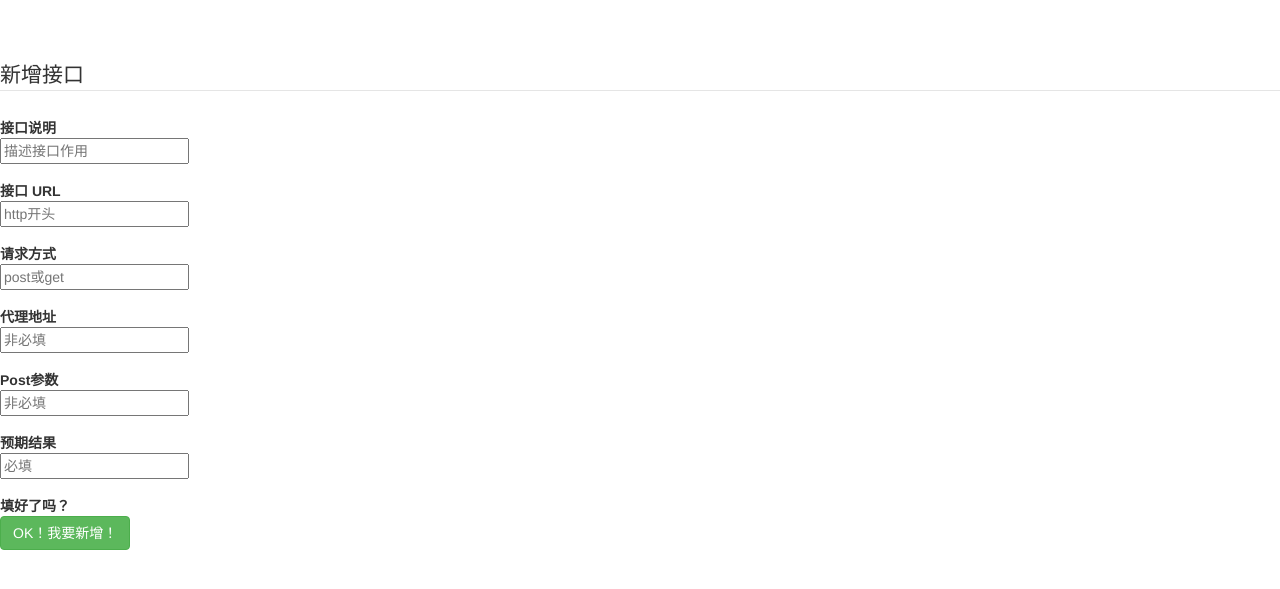
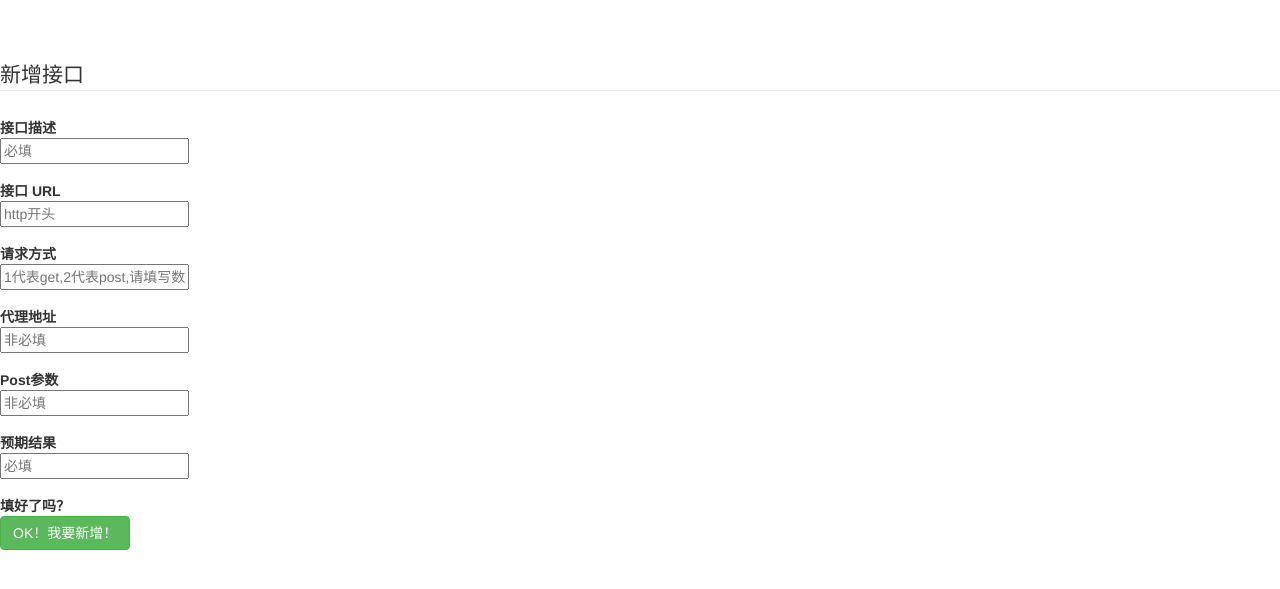
Before and after one commit to water4168/interface_scanner, a Django app: page /createone/ in a window 1280 px wide. Shown: the top 589 px of the page. Run offline with Django 3.2, Linux system fonts and the light colour scheme; a user stored in the database is signed in; some libraries are stand-ins or nearby versions.

Commit message:
'created_done'

```diff
--- a/interfacescanner/models.py
+++ b/interfacescanner/models.py
@@ -18,7 +18,7 @@ class InterFace(models.Model):
     postdata = models.CharField(max_length=200, verbose_name=u'post参数', blank=True) #blank是否为空
     expection = models.CharField(max_length=200, verbose_name=u'预期响应')
     created_time = models.DateTimeField(auto_now_add=True)
-    method = models.ForeignKey(Method, verbose_name=u'请求方式')
+    method = models.ForeignKey(Method,verbose_name=u'请求方式')
     station = models.BooleanField(default=False, verbose_name="是否有效")
 
     class Meta:
--- a/interfacescanner/views.py
+++ b/interfacescanner/views.py
@@ -9,7 +9,7 @@ from django.contrib.auth.decorators import login_required
 from django.http import HttpResponse, HttpResponseRedirect
 from django.contrib.auth.models import User
 from .forms import LoginForm, InterfaceForm
-from .models import InterFace
+from .models import InterFace, Method
 from pure_pagination import Paginator, EmptyPage, PageNotAnInteger
 # Create your views here.
 
@@ -142,33 +142,42 @@ def Verify(request):
 @login_required
 def createone(request):
     if request.method == "GET":
-        return render(request, 'new_interface.html', {})
+        form = InterfaceForm()
+        return render(request, 'new_interface.html', {"interface_form": form})
 
     if request.method == "POST":
 
         form = InterfaceForm(request.POST)
 
         if form.is_valid():
-            interface_dec = request.POST.get("interface_name", "new")
+            interface_dec = request.POST.get("name", "")
             interface_url = request.POST.get("theurl", "")
             if InterFace.objects.filter(theurl=interface_url):
-                return render(request, "new_interface.html", {"form": form, "msg": "url已存在"})
+                return render(request, "new_interface.html", {"interface_form": form, "msg": "url已存在"})
             interface_meth = request.POST.get("method", "")
             interface_pro = request.POST.get("proxy", "")
             interface_data = request.POST.get("postdata", "")
             interface_exp = request.POST.get("expection", "")
 
             newInterface = InterFace()
+
             newInterface.name = interface_dec
             newInterface.theurl = interface_url
-            newInterface.method = interface_meth
+            if interface_meth =='1':
+                method = Method.objects.get(pk=1)
+                newInterface.method = method
+            else:
+                method = Method.objects.get(pk=2)
+                newInterface.method = method
+
             newInterface.proxy = interface_pro
             newInterface.postdata = interface_data
             newInterface.expection = interface_exp
             newInterface.station = False
             newInterface.save()
 
-            return render(request, 'list.html', {"msg": "提交成功"})
+            response = HttpResponseRedirect('/list/')
+            return response
 
         else:
             return render(request, "new_interface.html", {"interface_form": form, "msg": "表单错误"})
--- a/templates/new_interface.html
+++ b/templates/new_interface.html
@@ -1,9 +1,8 @@
 <!DOCTYPE html>
-<html lang="en">
+<html lang="zh">
 <head>
     <meta charset="UTF-8">
     <title>新增接口页面</title>
-
     <link href="http://cdn.bootcss.com/twitter-bootstrap/2.0.4/css/bootstrap.min.css" rel="stylesheet">
     <style>
       body {
@@ -41,85 +40,84 @@
     </style>
      <link href="http://cdn.bootcss.com/twitter-bootstrap/2.0.4/css/bootstrap-responsive.min.css" rel="stylesheet">
 </head>
+
 <body>
-
   <form action="{% url "interfacescanner:create_one" %}" method="post" class="form-horizontal" autocomplete="off">
-
       <div id="legend" class="">
         <legend class="">新增接口</legend>
       </div>
+
     <div class="control-group">
           <!-- Text input-->
-          <label class="control-label" for="input01">接口说明</label>
-          <div class="controls" >
-            <input type="text" placeholder="描述接口作用" class="input-xlarge" name="interface_name" value="{{ interface_form.interface_name.value }}">
+          <label class="control-label" for="input01">接口描述</label>
+          <div class="controls" {% if interface_form.errors.expection %}errorput{% endif %}>
+            <input type="text" placeholder="必填" class="input-xlarge" name="name" >
             <p class="help-block"></p>
           </div>
     </div>
+
 
     <div class="control-group">
           <!-- Text input-->
           <label class="control-label" for="input01">接口 URL</label>
           <div class="controls" {% if interface_form.errors.theurl %}errorput{% endif %}>
-            <input type="text" placeholder="http开头" class="input-xlarge" name="theurl" value="{{ interface_form.theurl.value }}">
+            <input type="text" placeholder="http开头" class="input-xlarge" name="theurl">
             <p class="help-block"></p>
           </div>
     </div>
 
 
-
     <div class="control-group">
-
-
       <label class="control-label" for="input01">请求方式</label>
       <div class="controls" {% if interface_form.errors.method %}errorput{% endif %}>
-         <input type="text" placeholder="post或get" class="input-xlarge" name="method" value="{{ interface_form.method.value }}">
-         <p class="help-block"></p>
-      </div>
-
-    </div>
-
-    <div class="control-group">
-
-          <!-- Text input-->
-          <label class="control-label" for="input01">代理地址</label>
-          <div class="controls" {% if interface_form.errors.proxy %}errorput{% endif %}>
-            <input type="text" placeholder="非必填" class="input-xlarge" name="proxy" value="{{ interface_form.proxy.value }}">
+         <input type="text" placeholder="1代表get,2代表post,请填写数字" class="input-xlarge" name="method">
          <p class="help-block"></p>
       </div>
     </div>
 
+
     <div class="control-group">
-
           <!-- Text input-->
-          <label class="control-label" for="input01">Post参数</label>
-          <div class="controls" {% if interface_form.errors.postdata %}errorput{% endif %}>
-            <input type="text" placeholder="非必填" class="input-xlarge" name="postdata" value="{{ interface_form.postdata.value }}">
+          <label class="control-label" for="input01">代理地址</label>
+          <div class="controls" {% if interface_form.errors.proxy %}errorput{% endif %}>
+            <input type="text" placeholder="非必填" class="input-xlarge" name="proxy">
             <p class="help-block"></p>
           </div>
     </div>
 
+
     <div class="control-group">
-
           <!-- Text input-->
-          <label class="control-label" for="input01">预期结果</label>
-          <div class="controls" {% if interface_form.errors.expection %}errorput{% endif %}>
-            <input type="text" placeholder="必填" class="input-xlarge" name="expection" value="{{ interface_form.expection.value }}">
+          <label class="control-label" for="input01">Post参数</label>
+          <div class="controls" {% if interface_form.errors.postdata %}errorput{% endif %}>
+            <input type="text" placeholder="非必填" class="input-xlarge" name="postdata" >
             <p class="help-block"></p>
           </div>
     </div>
 
+
+    <div class="control-group">
+          <!-- Text input-->
+          <label class="control-label" for="input01">预期结果</label>
+          <div class="controls" {% if interface_form.errors.expection %}errorput{% endif %}>
+            <input type="text" placeholder="必填" class="input-xlarge" name="expection" >
+            <p class="help-block"></p>
+          </div>
+    </div>
+
+
     <div class="control-group">
           <label class="control-label">填好了吗？</label>
-
           <!-- Button -->
           <div class="controls">
             <button class="btn btn-success" type="submit">OK！我要新增！</button>
           </div>
     </div>
-        <div class="error btns" id="create_error">{% for key,error in interface_form.errors.items %}{{ key }}{{ error }}{% endfor %}</div>
+
+        <div class="error btns controls" id="create_error">{% for key,error in interface_form.errors.items %}{{ key }}{{ error }}{% endfor %}</div>
    {% csrf_token %}
   </form>
 
 </body>
+
 </html>
```
Also changed, not shown: interfacescanner/forms.py (+8 -0 lines), db.sqlite3, 3 other files. Lines whose indentation alone changed are shown as unchanged.
